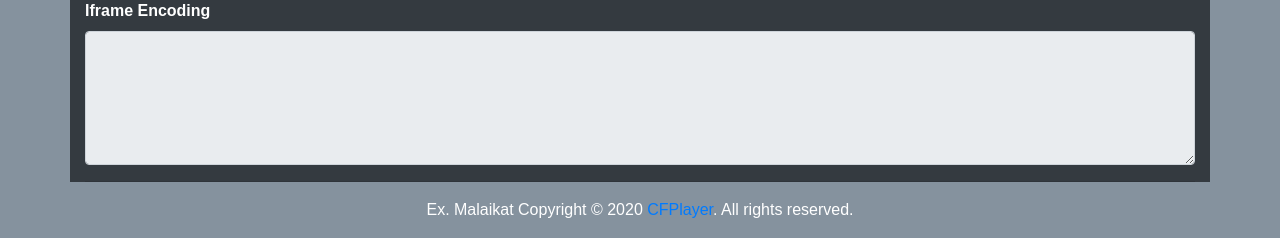
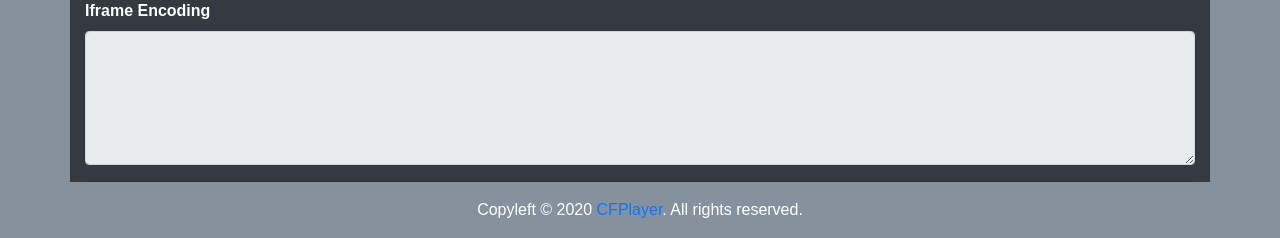
Before and after one commit to kiprox/cf-gdplay, a PHP site: page /generate.php in a window 1280 px wide. Shown: the part 687-925 px from the top of the page. Run offline with PHP 8.4, Linux system fonts and the light colour scheme; some libraries are stand-ins or nearby versions.

Commit message:
Update generate.php

```diff
--- a/generate.php
+++ b/generate.php
@@ -113,7 +113,7 @@
 		<hr>
 	</div>
 	<footer class="footer">
-		<p class="text-center text-white">Ex. Malaikat Copyright &copy; <?php echo date('Y') ?> <a href="https://t.me/kiprox" title="CFPlayer" target="_blank">CFPlayer</a>. All rights reserved.</p>
+		<p class="text-center text-white">Copyleft &copy; <?php echo date('Y') ?> <a href="https://t.me/kiprox" title="CFPlayer" target="_blank">CFPlayer</a>. All rights reserved.</p>
 	</footer>
 </body>
 </html>
```
